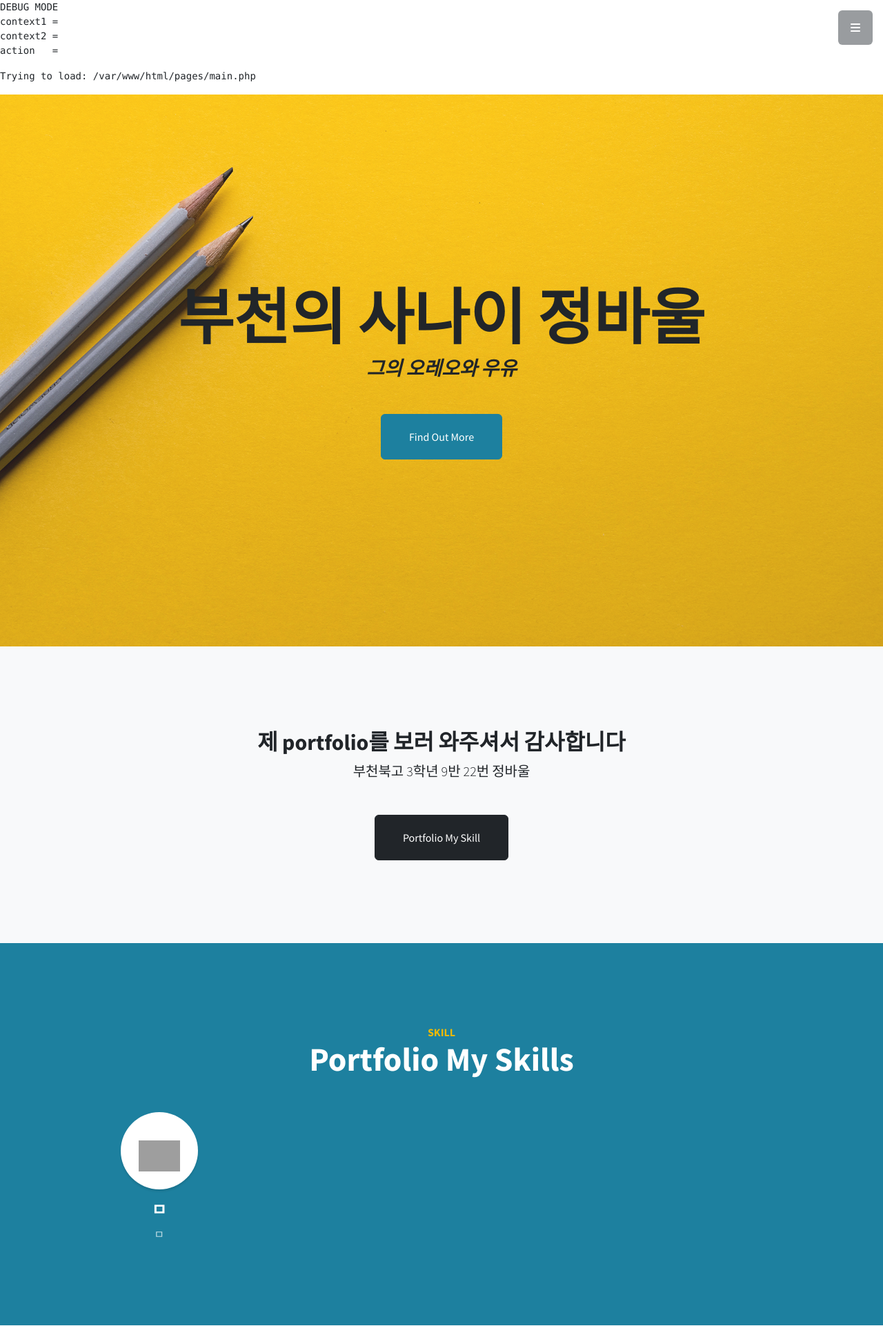
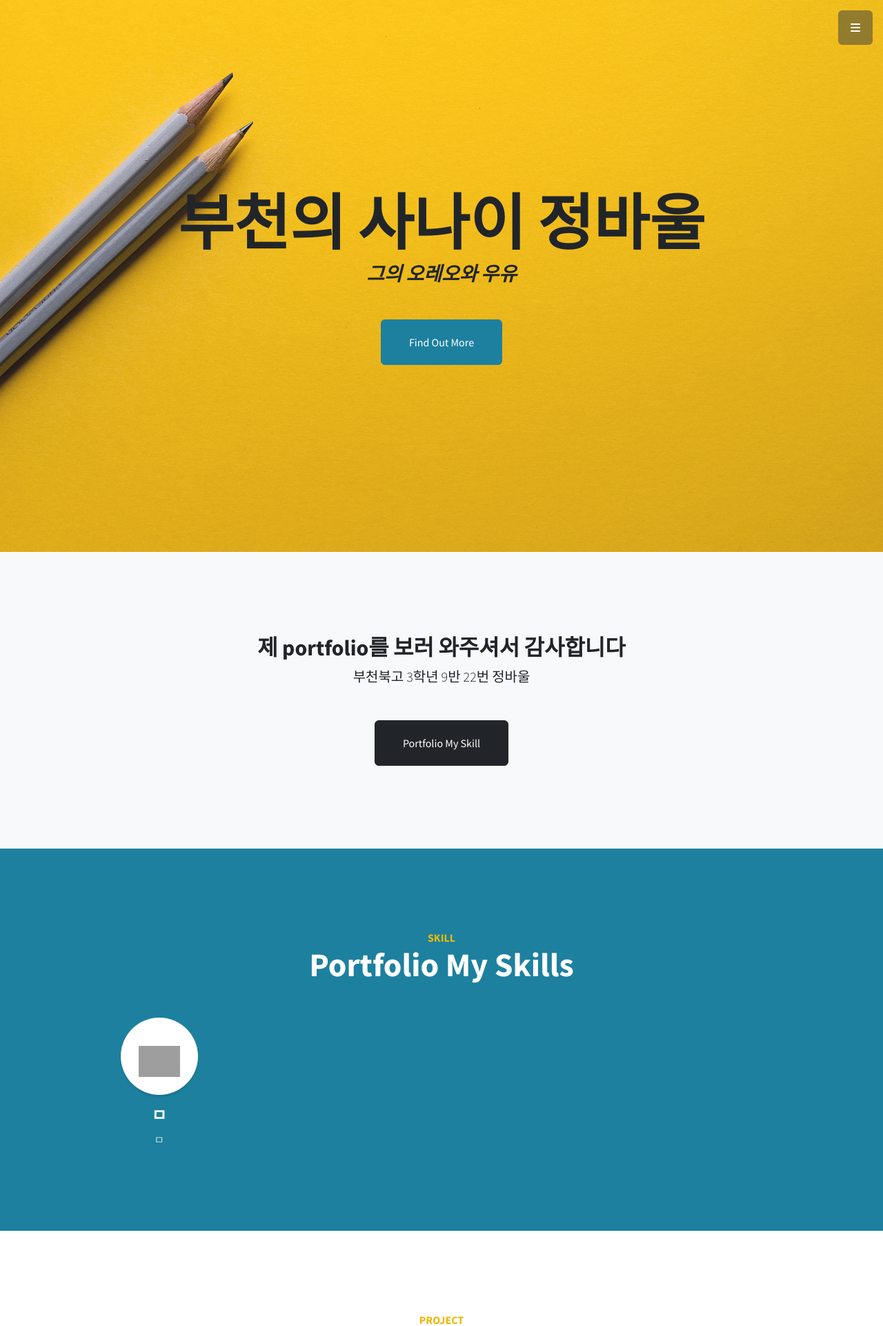
Before and after one commit to jeongbaul/my-portfolio, a PHP site: page / in a window 1280 px wide. Shown: the top 1922 px of the page at 69% size. Run offline with PHP 8.4, Linux system fonts and the light colour scheme; data comes from the database, SQL or seed files in the repository; some libraries are stand-ins or nearby versions; grey boxes are pictures that could not be loaded.

Commit message:
20251103
경로 클린url

```diff
--- a/includes/footer.php
+++ b/includes/footer.php
@@ -1,10 +1,4 @@
 <!-- Footer-->
-<footer class="footer text-center">
-    <div class="container px-4 px-lg-5">
-        <p class="text-muted small mb-0">Copyright &copy; Jeong Baul Portfolio 2025</p>
-    </div>
-</footer>
-
 <script src="https://cdn.jsdelivr.net/npm/bootstrap@5.2.3/dist/js/bootstrap.bundle.min.js"></script>
 <script src="js/scripts.js"></script>
 
--- a/includes/sidebar.php
+++ b/includes/sidebar.php
@@ -3,9 +3,11 @@ if (session_status() === PHP_SESSION_NONE) {
     session_start();
 }
 ?>
+<link href="/css/styles.css" rel="stylesheet">
+<link href="https://cdnjs.cloudflare.com/ajax/libs/font-awesome/5.15.4/css/all.min.css" rel="stylesheet">
 
 <!-- Navigation Sidebar -->
-<a class="menu-toggle rounded" href="#"><i class="fas fa-bars"></i></a>
+<a class="menu-toggle rounded" href="javascript:void(0);"><i class="fas fa-bars"></i></a>
 <nav id="sidebar-wrapper">
     <ul class="sidebar-nav">
         <li class="sidebar-brand"><a href="#page-top">sidebar</a></li>
@@ -14,7 +16,7 @@ if (session_status() === PHP_SESSION_NONE) {
         <li class="sidebar-nav-item"><a href="/#skill">Skill</a></li>
         <li class="sidebar-nav-item"><a href="/#portfolio">Portfolio</a></li>
         <li class="sidebar-nav-item"><a href="/Login/Login">Login</a></li>
-        <li class="sidebar-nav-item"><a href="/admin/skill">Join</a></li>
+        <li class="sidebar-nav-item"><a href="/Login/join">Join</a></li>
 
         <?php if (isset($_SESSION['user_level']) && $_SESSION['user_level'] == 1): ?>
             <li class="sidebar-nav-item"><a href="/admin/skill/list">skill</a></li>
--- a/index.php
+++ b/index.php
@@ -9,14 +9,6 @@ $context2 = isset($_GET['context2']) ? safeParam($_GET['context2']) : "";
 $action   = isset($_GET['action'])   ? safeParam($_GET['action'])   : "";
 
 include __DIR__ . "/includes/header.php";
-
-if ($debug) {
-    echo "<pre>DEBUG MODE\n";
-    echo "context1 = {$context1}\n";
-    echo "context2 = {$context2}\n";
-    echo "action   = {$action}\n";
-    echo "</pre>";
-}
 
 $basePath = __DIR__ . "/pages";
 
@@ -36,10 +28,6 @@ if ($context1 === "" && $context2 === "" && $action === "") {
     }
 }
 
-if ($debug) {
-    echo "<pre>Trying to load: {$pagePath}</pre>";
-}
-
 if (file_exists($pagePath)) {
     include $pagePath;
 } else {
--- a/js/scripts.js
+++ b/js/scripts.js
@@ -3,50 +3,49 @@
  * Copyright 2013-2023 Start Bootstrap
  * Licensed under MIT (https://github.com/StartBootstrap/startbootstrap-stylish-portfolio/blob/master/LICENSE)
  */
-window.addEventListener('DOMContentLoaded', (event) => {
+window.addEventListener('DOMContentLoaded', () => {
   const sidebarWrapper = document.getElementById('sidebar-wrapper');
-  let scrollToTopVisible = false;
-  // Closes the sidebar menu
-  const menuToggle = document.body.querySelector('.menu-toggle');
-  menuToggle.addEventListener('click', (event) => {
-    event.preventDefault();
+  const menuToggle = document.querySelector('.menu-toggle');
+
+  // sidebar와 버튼이 존재할 때만 실행
+  if (sidebarWrapper && menuToggle) {
+    menuToggle.addEventListener('click', (e) => {
+      e.preventDefault();
       sidebarWrapper.classList.toggle('active');
+      menuToggle.classList.toggle('active');
       _toggleMenuIcon();
-    menuToggle.classList.toggle('active');
     });
 
-  // Closes responsive menu when a scroll trigger link is clicked
-  var scrollTriggerList = [].slice.call(
-    document.querySelectorAll('#sidebar-wrapper .js-scroll-trigger')
-  );
-  scrollTriggerList.map((scrollTrigger) => {
-    scrollTrigger.addEventListener('click', () => {
+    // sidebar 내부에서 .js-scroll-trigger 클릭 시 sidebar 닫기
+    const scrollTriggers =
+      sidebarWrapper.querySelectorAll('.js-scroll-trigger');
+    scrollTriggers.forEach((trigger) => {
+      trigger.addEventListener('click', () => {
         sidebarWrapper.classList.remove('active');
         menuToggle.classList.remove('active');
         _toggleMenuIcon();
       });
     });
+  }
 
   function _toggleMenuIcon() {
-    const menuToggleBars = document.body.querySelector(
-      '.menu-toggle > .fa-bars'
-    );
-    const menuToggleTimes = document.body.querySelector(
-      '.menu-toggle > .fa-xmark'
-    );
-    if (menuToggleBars) {
-      menuToggleBars.classList.remove('fa-bars');
-      menuToggleBars.classList.add('fa-xmark');
-    }
-    if (menuToggleTimes) {
-      menuToggleTimes.classList.remove('fa-xmark');
-      menuToggleTimes.classList.add('fa-bars');
+    if (!menuToggle) return;
+    const icon = menuToggle.querySelector('i');
+    if (!icon) return;
+    if (icon.classList.contains('fa-bars')) {
+      icon.classList.remove('fa-bars');
+      icon.classList.add('fa-xmark');
+    } else {
+      icon.classList.remove('fa-xmark');
+      icon.classList.add('fa-bars');
     }
   }
 
-  // Scroll to top button appear
+  // 스크롤 투 탑 버튼
+  let scrollToTopVisible = false;
+  const scrollToTop = document.querySelector('.scroll-to-top');
+  if (scrollToTop) {
     document.addEventListener('scroll', () => {
-    const scrollToTop = document.body.querySelector('.scroll-to-top');
       if (document.documentElement.scrollTop > 100) {
         if (!scrollToTopVisible) {
           fadeIn(scrollToTop);
@@ -59,7 +58,7 @@ window.addEventListener('DOMContentLoaded', (event) => {
         }
       }
     });
-});
+  }
 
   function fadeOut(el) {
     el.style.opacity = 1;
@@ -71,7 +70,6 @@ function fadeOut(el) {
       }
     })();
   }
-
   function fadeIn(el, display) {
     el.style.opacity = 0;
     el.style.display = display || 'block';
@@ -83,3 +81,4 @@ function fadeIn(el, display) {
       }
     })();
   }
+});
--- a/lib/db.php
+++ b/lib/db.php
@@ -2,7 +2,7 @@
 $host = "localhost";
 $user = "root";
 $pass = "";
-$dbname = "my-portfolio";
+$dbname = "portfolio";
 
 $conn = mysqli_connect($host, $user, $pass, $dbname);
 
--- a/pages/Login/Login.php
+++ b/pages/Login/Login.php
@@ -23,7 +23,7 @@ if ($_SERVER["REQUEST_METHOD"] === "POST") {
                 $_SESSION['user_name'] = $name;
                 $_SESSION['user_level'] = $level;
 
-                echo "<script>alert('로그인 성공!'); location.href='/index.php';</script>";
+                echo "<script>alert('로그인 성공!'); location.href='/';</script>";
                 exit;
             } else {
                 $error = "비밀번호가 일치하지 않습니다.";
--- a/pages/Login/join.php
+++ b/pages/Login/join.php
@@ -99,7 +99,7 @@ if ($_SERVER['REQUEST_METHOD'] === 'POST') {
     <input type="text" name="name" placeholder="이름" required>
     <button type="submit">가입하기</button>
   </form>
-  <button class="back-btn" onclick="location.href='/pages/Login/login.php'">← 로그인으로</button>
+  <button class="back-btn" onclick="location.href='/Login/login'">← 로그인으로</button>
 </div>
 
 </body>
```
Also changed, not shown: pages/admin/projects/list.php (+1 -9 lines). Lines whose indentation alone changed are shown as unchanged.
